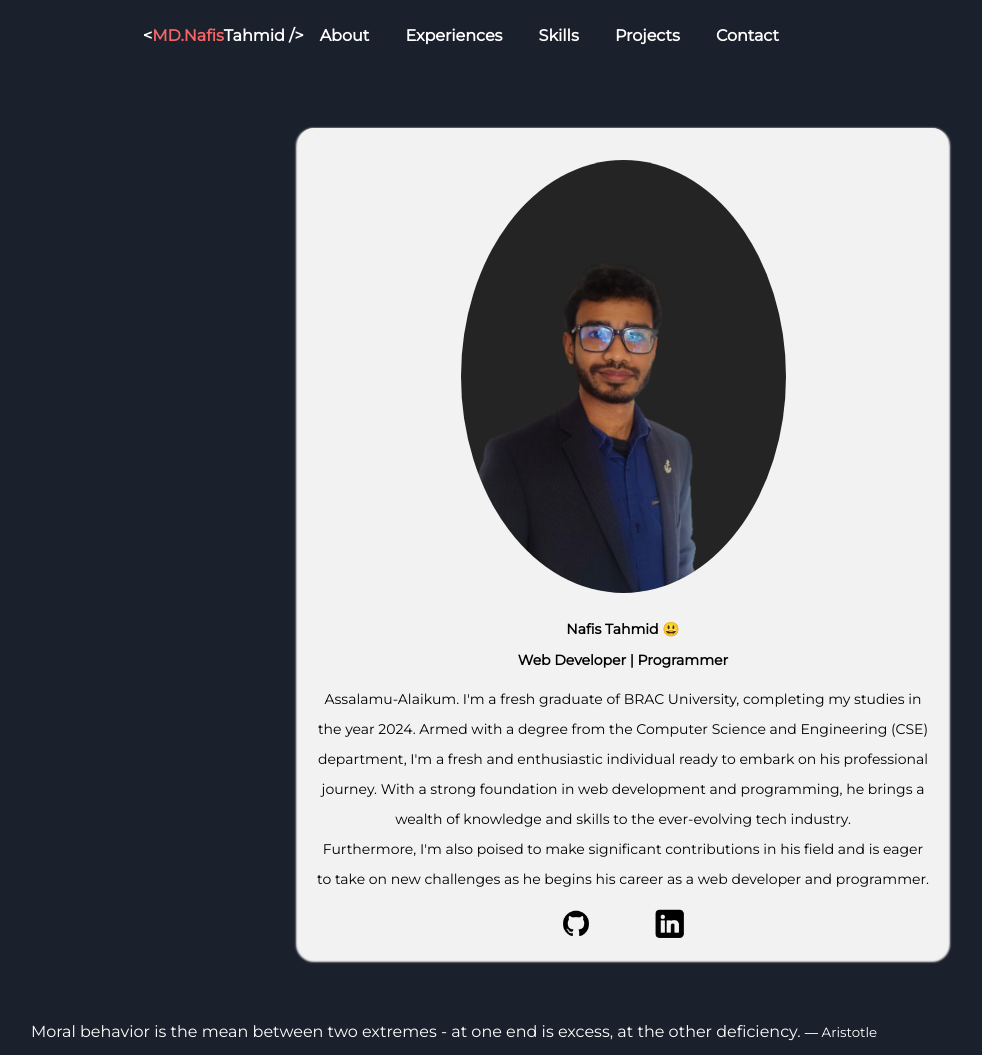
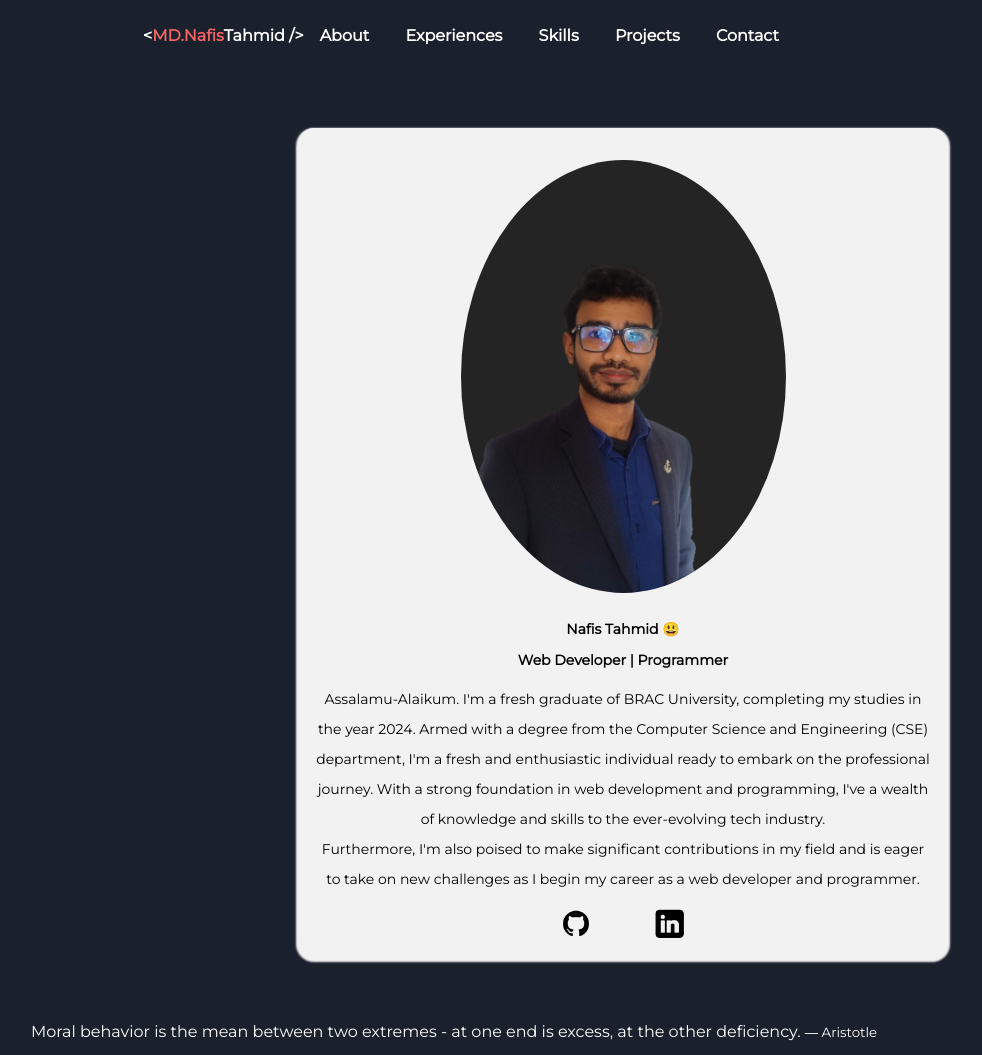
Before and after one commit to NafisTahmid/New-Portfolio, a plain HTML site: page index.html in a window 1280 px wide. Shown: the top 1055 px of the page, without its empty margins (17-999 px from the left). Drawn offline with Linux system fonts and the light colour scheme.

Commit message:
Third Commit

```diff
--- a/index.html
+++ b/index.html
@@ -47,9 +47,9 @@
                 <img src="Images/dp.png" class="hero-image"alt="MD.Nafis-Tahmid">
                 <h1 class="title">Nafis Tahmid <a href="">😃</a></h1>
                 <h2 class="details">Web Developer | Programmer</h2>
-                <p class="description">Assalamu-Alaikum. I'm a fresh graduate of BRAC University, completing my studies in the year 2024. Armed with a degree from the Computer Science and Engineering (CSE) department, I'm a fresh and enthusiastic individual ready to embark on his professional journey. With a strong foundation in web development and programming, he brings a wealth of knowledge and skills to the ever-evolving tech industry.
+                <p class="description">Assalamu-Alaikum. I'm a fresh graduate of BRAC University, completing my studies in the year 2024. Armed with a degree from the Computer Science and Engineering (CSE) department, I'm a fresh and enthusiastic individual ready to embark on the professional journey. With a strong foundation in web development and programming, I've a wealth of knowledge and skills to the ever-evolving tech industry.
                 <br>
-                Furthermore, I'm also poised to make significant contributions in his field and is eager to take on new challenges as he begins his career as a web developer and programmer.</p>
+                Furthermore, I'm also poised to make significant contributions in my field and is eager to take on new challenges as I begin my career as a web developer and programmer.</p>
 
                 <div class="social-icons">
                     <a href="https://github.com/NafisTahmid" target="_blank"><img class="social-image" src="Images/github.png" alt="Github"></a>
```
